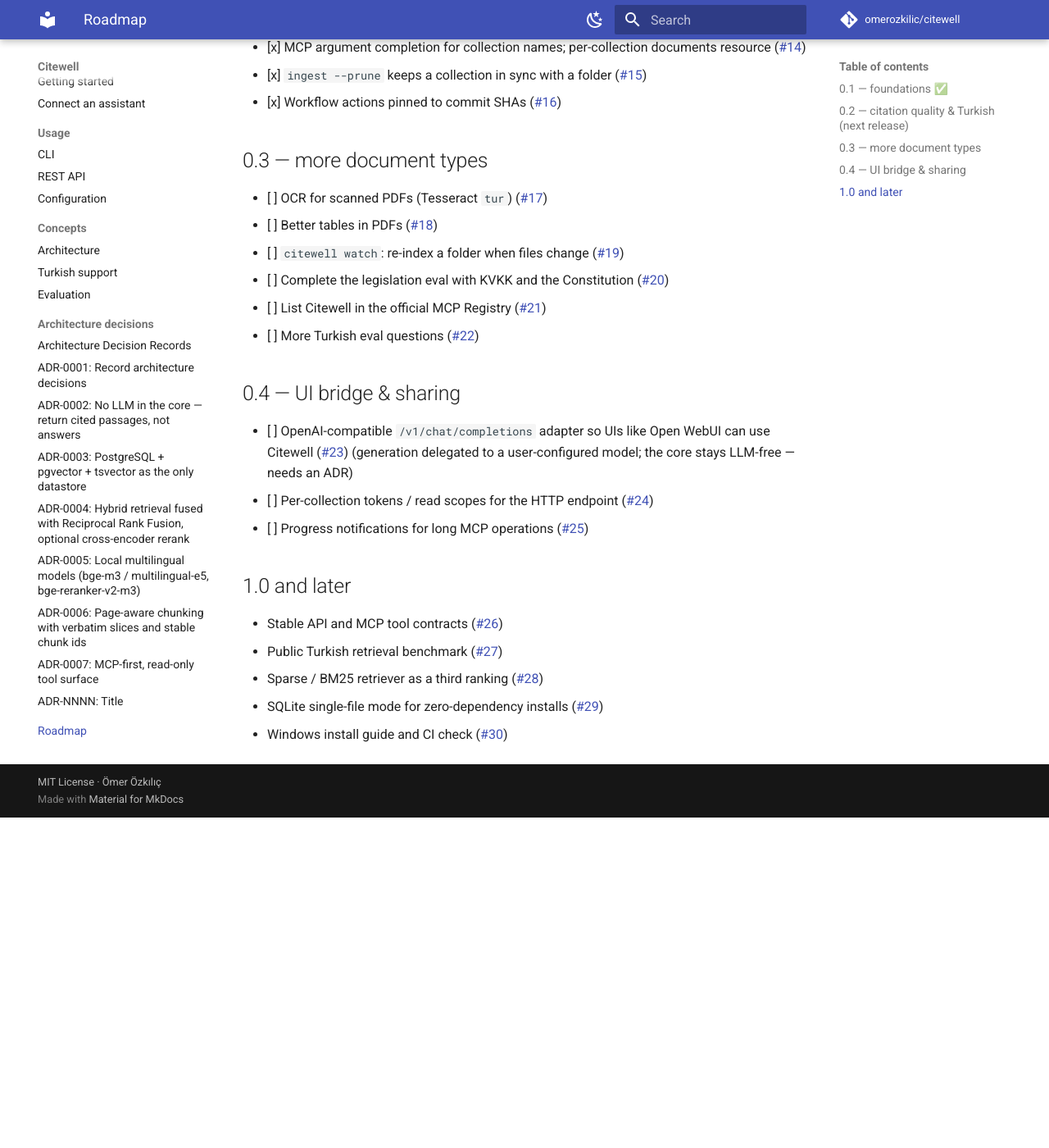
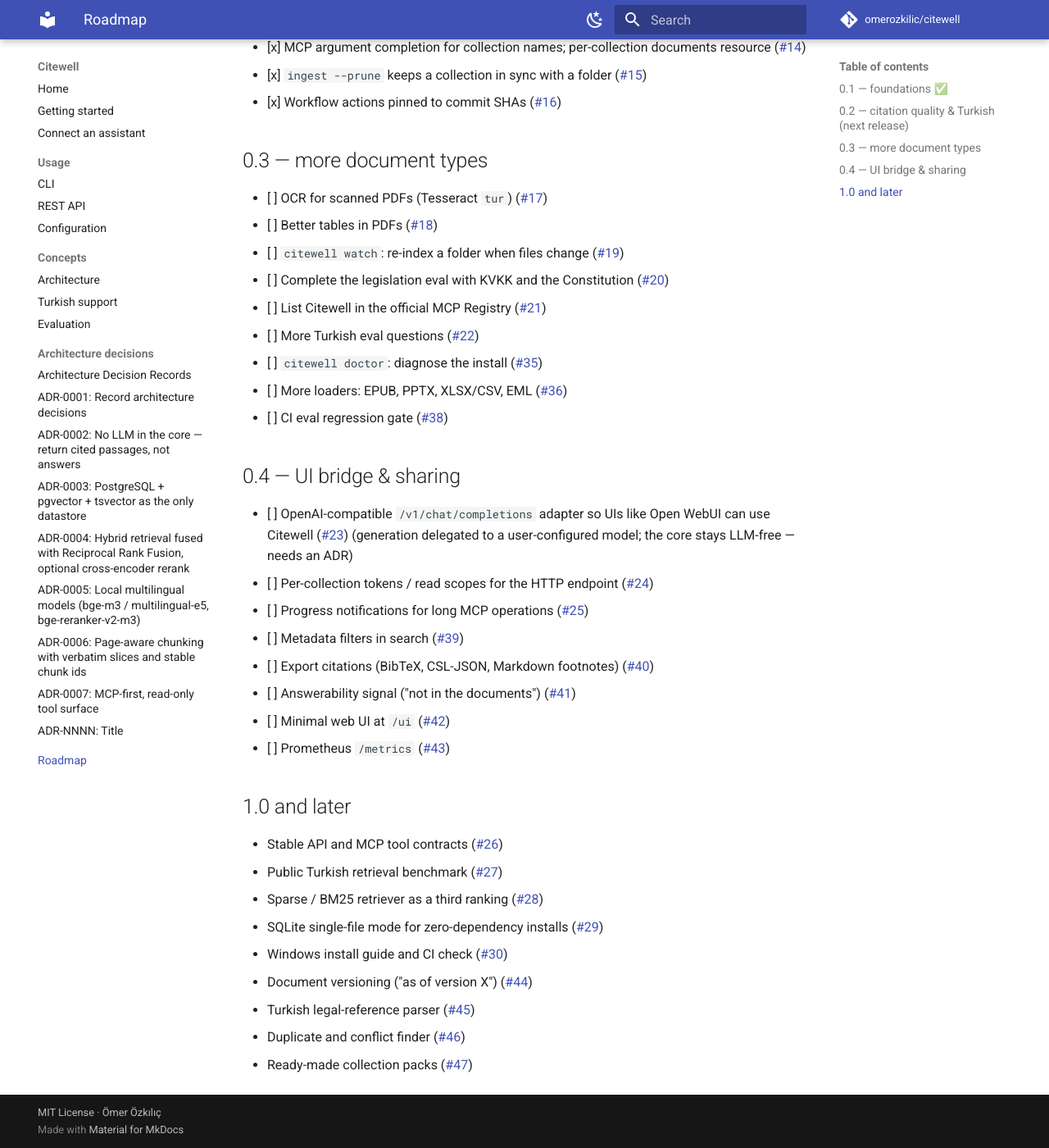
Before and after one commit to omerozkilic/citewell, an MkDocs documentation site: the page built from docs/roadmap.md, in a window 1280 px wide and 1400 px high, scrolled down 739 px. Shown: the whole window at 82% size. Built offline with MkDocs 1.6.1 and Material for MkDocs 9.7.7, drawn with Linux system fonts in a browser that asks for light colours; comment, search, counter and statistics services are not loaded; before the commit the page ends 1736 px from its top, so only the background shows below that.

Commit message:
docs: add new feature ideas to the roadmap
Co-Authored-By: Claude Sonnet 5.5 <noreply@anthropic.com>
Claude-Session: https://claude.ai/code/session_01YBSo9zxwJXn7mvKmhbsR4a

```diff
--- a/docs/roadmap.md
+++ b/docs/roadmap.md
@@ -30,12 +30,20 @@ and [milestone](https://github.com/omerozkilic/citewell/milestones). Issues labe
 - [ ] Complete the legislation eval with KVKK and the Constitution ([#20](https://github.com/omerozkilic/citewell/issues/20))
 - [ ] List Citewell in the official MCP Registry ([#21](https://github.com/omerozkilic/citewell/issues/21))
 - [ ] More Turkish eval questions ([#22](https://github.com/omerozkilic/citewell/issues/22))
+- [ ] `citewell doctor`: diagnose the install ([#35](https://github.com/omerozkilic/citewell/issues/35))
+- [ ] More loaders: EPUB, PPTX, XLSX/CSV, EML ([#36](https://github.com/omerozkilic/citewell/issues/36))
+- [ ] CI eval regression gate ([#38](https://github.com/omerozkilic/citewell/issues/38))
 
 ## 0.4 — UI bridge & sharing
 - [ ] OpenAI-compatible `/v1/chat/completions` adapter so UIs like Open WebUI can use Citewell ([#23](https://github.com/omerozkilic/citewell/issues/23))
   (generation delegated to a user-configured model; the core stays LLM-free — needs an ADR)
 - [ ] Per-collection tokens / read scopes for the HTTP endpoint ([#24](https://github.com/omerozkilic/citewell/issues/24))
 - [ ] Progress notifications for long MCP operations ([#25](https://github.com/omerozkilic/citewell/issues/25))
+- [ ] Metadata filters in search ([#39](https://github.com/omerozkilic/citewell/issues/39))
+- [ ] Export citations (BibTeX, CSL-JSON, Markdown footnotes) ([#40](https://github.com/omerozkilic/citewell/issues/40))
+- [ ] Answerability signal ("not in the documents") ([#41](https://github.com/omerozkilic/citewell/issues/41))
+- [ ] Minimal web UI at `/ui` ([#42](https://github.com/omerozkilic/citewell/issues/42))
+- [ ] Prometheus `/metrics` ([#43](https://github.com/omerozkilic/citewell/issues/43))
 
 ## 1.0 and later
 - Stable API and MCP tool contracts ([#26](https://github.com/omerozkilic/citewell/issues/26))
@@ -43,3 +51,7 @@ and [milestone](https://github.com/omerozkilic/citewell/milestones). Issues labe
 - Sparse / BM25 retriever as a third ranking ([#28](https://github.com/omerozkilic/citewell/issues/28))
 - SQLite single-file mode for zero-dependency installs ([#29](https://github.com/omerozkilic/citewell/issues/29))
 - Windows install guide and CI check ([#30](https://github.com/omerozkilic/citewell/issues/30))
+- Document versioning ("as of version X") ([#44](https://github.com/omerozkilic/citewell/issues/44))
+- Turkish legal-reference parser ([#45](https://github.com/omerozkilic/citewell/issues/45))
+- Duplicate and conflict finder ([#46](https://github.com/omerozkilic/citewell/issues/46))
+- Ready-made collection packs ([#47](https://github.com/omerozkilic/citewell/issues/47))
```
